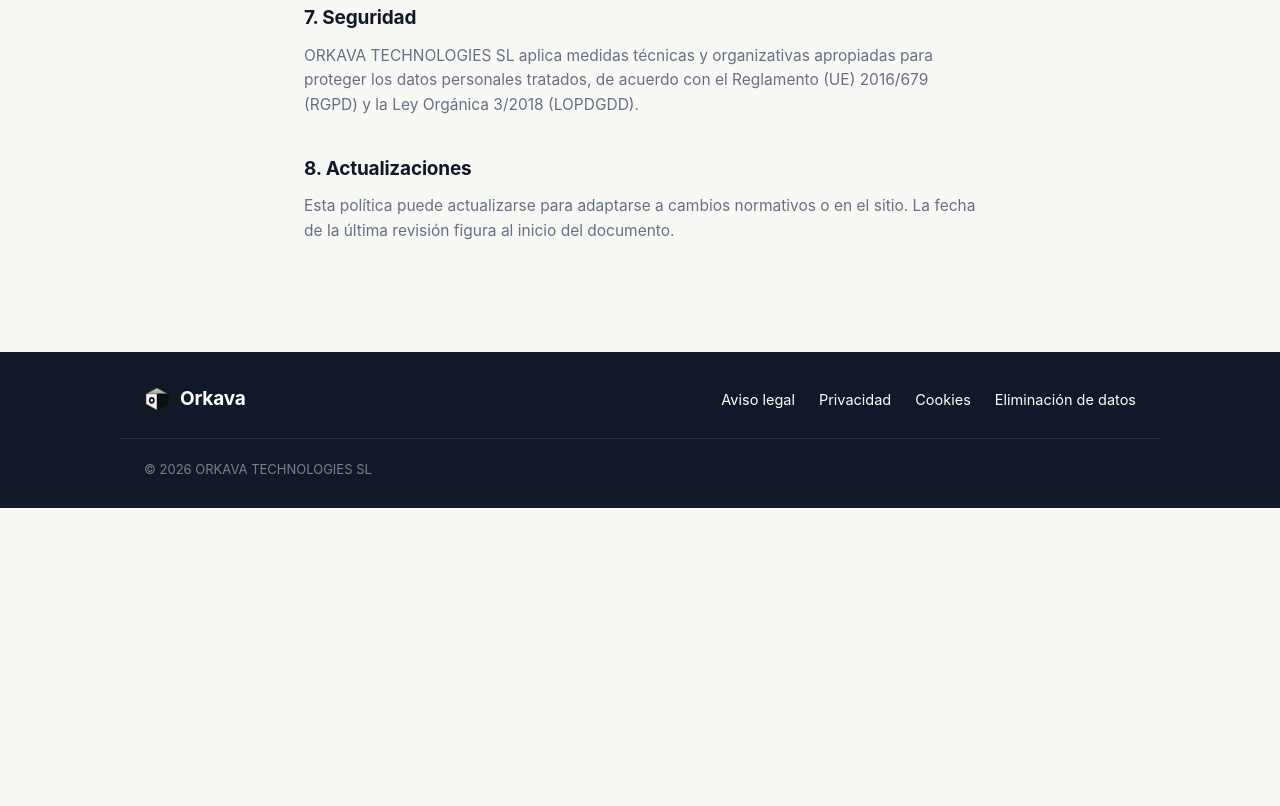
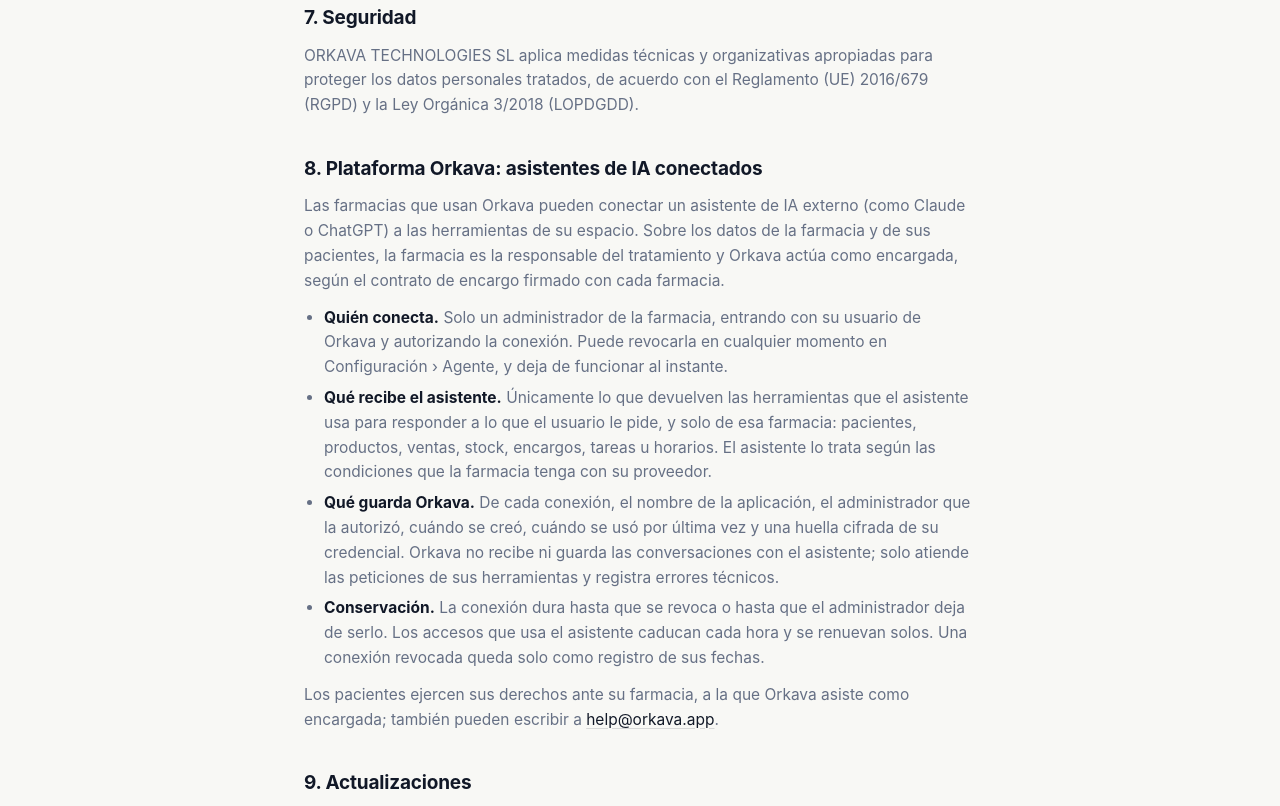
Before and after one commit to jamipouchi/orkava, a plain HTML site: page privacidad.html in a window 1280 px wide. Shown: the part 1765-2571 px from the top of the page. Before the commit the page ends 2273 px from the top, so only its background shows below. Drawn offline with Linux system fonts and the light colour scheme.

Commit message:
Privacy: what connecting an AI assistant to Orkava shares and keeps (#1)
Co-authored-by: Claude Opus 5.5 <noreply@anthropic.com>

```diff
--- a/privacidad.html
+++ b/privacidad.html
@@ -28,7 +28,7 @@
       <div class="container legal-article">
         <a class="back-link" href="index.html">← Volver al inicio</a>
         <h1>Política de privacidad</h1>
-        <p class="legal-meta">Última actualización: 1 de septiembre de 2026</p>
+        <p class="legal-meta">Última actualización: 25 de noviembre de 2026</p>
 
         <h2>1. Responsable del tratamiento</h2>
         <ul>
@@ -119,7 +119,51 @@
           con el Reglamento (UE) 2016/679 (RGPD) y la Ley Orgánica 3/2018 (LOPDGDD).
         </p>
 
-        <h2>8. Actualizaciones</h2>
+        <h2 id="asistentes-ia">8. Plataforma Orkava: asistentes de IA conectados</h2>
+        <p>
+          Las farmacias que usan Orkava pueden conectar un asistente de IA
+          externo (como Claude o ChatGPT) a las herramientas de su espacio.
+          Sobre los datos de la farmacia y de sus pacientes, la farmacia es la
+          responsable del tratamiento y Orkava actúa como encargada, según el
+          contrato de encargo firmado con cada farmacia.
+        </p>
+        <ul>
+          <li>
+            <strong>Quién conecta.</strong> Solo un administrador de la
+            farmacia, entrando con su usuario de Orkava y autorizando la
+            conexión. Puede revocarla en cualquier momento en
+            Configuración › Agente, y deja de funcionar al instante.
+          </li>
+          <li>
+            <strong>Qué recibe el asistente.</strong> Únicamente lo que
+            devuelven las herramientas que el asistente usa para responder a
+            lo que el usuario le pide, y solo de esa farmacia: pacientes,
+            productos, ventas, stock, encargos, tareas u horarios. El
+            asistente lo trata según las condiciones que la farmacia tenga con
+            su proveedor.
+          </li>
+          <li>
+            <strong>Qué guarda Orkava.</strong> De cada conexión, el nombre de
+            la aplicación, el administrador que la autorizó, cuándo se creó,
+            cuándo se usó por última vez y una huella cifrada de su credencial.
+            Orkava no recibe ni guarda las conversaciones con el asistente; solo
+            atiende las peticiones de sus herramientas y registra errores
+            técnicos.
+          </li>
+          <li>
+            <strong>Conservación.</strong> La conexión dura hasta que se revoca
+            o hasta que el administrador deja de serlo. Los accesos que usa el
+            asistente caducan cada hora y se renuevan solos. Una conexión
+            revocada queda solo como registro de sus fechas.
+          </li>
+        </ul>
+        <p>
+          Los pacientes ejercen sus derechos ante su farmacia, a la que Orkava
+          asiste como encargada; también pueden escribir a
+          <a href="mailto:help@orkava.app">help@orkava.app</a>.
+        </p>
+
+        <h2>9. Actualizaciones</h2>
         <p>
           Esta política puede actualizarse para adaptarse a cambios normativos
           o en el sitio. La fecha de la última revisión figura al inicio del
```
